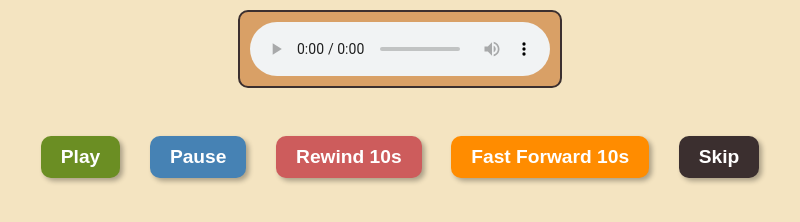
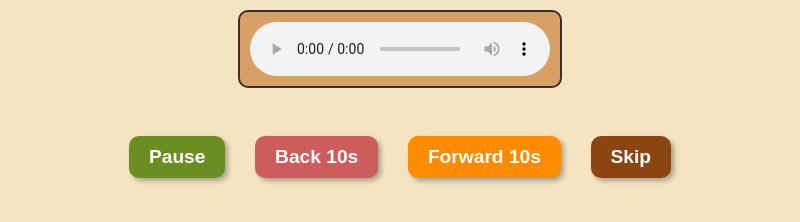
Before and after one commit to aealni/musicplayer, an Electron app: page index.html in a window 800 px wide. Both pictures are taken after a click on the button "Play". Shown: the part 96-318 px from the top of the page. Drawn offline with Linux system fonts and the light colour scheme; no server answers.

Commit message:
dynamic buttons

```diff
--- a/index.html
+++ b/index.html
@@ -11,22 +11,19 @@
             content="default-src 'self'; script-src 'self'"
         />
         <title>Music Player</title>
-        <!-- Link to the external CSS file -->
         <link rel="stylesheet" href="style.css" />
     </head>
     <body>
         <h1>Music Player</h1>
         <!-- Audio player -->
         <audio id="audioPlayer" controls>
-            <!-- The source will be dynamically set by script.js -->
         </audio>
         <br />
         <!-- Control buttons -->
         <button id="playButton">Play</button>
-        <button id="pauseButton">Pause</button>
-        <button id="rewindButton">Rewind 10s</button>
-        <button id="fastForwardButton">Fast Forward 10s</button>
-        <button id="skipButton">Skip</button> <!-- New Skip Button -->
+        <button id="rewindButton">Back 10s</button>
+        <button id="fastForwardButton">Forward 10s</button>
+        <button id="skipButton">Skip</button>
         <!-- Link to the script -->
         <script src="script.js"></script>
     </body>
--- a/script.js
+++ b/script.js
@@ -16,8 +16,15 @@ window.electronAPI.getMusicFiles().then(files => {
     }
 });
 
-playButton.addEventListener('click', () => audioPlayer.play());
-pauseButton.addEventListener('click', () => audioPlayer.pause());
+playButton.addEventListener('click', () => {
+    if (audioPlayer.paused) {
+        audioPlayer.play();
+        playButton.textContent = 'Pause';
+    } else {
+        audioPlayer.pause();
+        playButton.textContent = 'Play';
+    }
+});
 rewindButton.addEventListener('click', () => {
     audioPlayer.currentTime = Math.max(0, audioPlayer.currentTime - 10);
 });
--- a/style.css
+++ b/style.css
@@ -22,12 +22,10 @@ audio {
     background-color: #d9a066; /* Retro orange */
     padding: 10px;
 }
-
 button {
     font-size: 1.2rem;
     font-weight: bold;
     color: #fff;
-    background-color: #3b2f2f; /* Dark brown */
     border: none;
     border-radius: 10px;
     padding: 10px 20px;
@@ -38,7 +36,6 @@ button {
 }
 
 button:hover {
-    background-color: #d9a066; /* Retro orange */
     transform: scale(1.1);
 }
 
@@ -55,14 +52,30 @@ button:focus {
     background-color: #6b8e23; /* Olive green */
 }
 
-#pauseButton {
-    background-color: #4682b4; /* Steel blue */
+#playButton:hover {
+    background-color: #8fbc3f; /* Lighter olive green */
 }
 
 #rewindButton {
     background-color: #cd5c5c; /* Indian red */
 }
 
+#rewindButton:hover {
+    background-color: #e57373; /* Lighter Indian red */
+}
+
 #fastForwardButton {
     background-color: #ff8c00; /* Dark orange */
 }
+
+#fastForwardButton:hover {
+    background-color: #ffa733; /* Lighter dark orange */
+}
+
+#skipButton {
+    background-color: #8b4513; /* Saddle brown */
+}
+
+#skipButton:hover {
+    background-color: #a0522d; /* Lighter saddle brown */
+}
```
